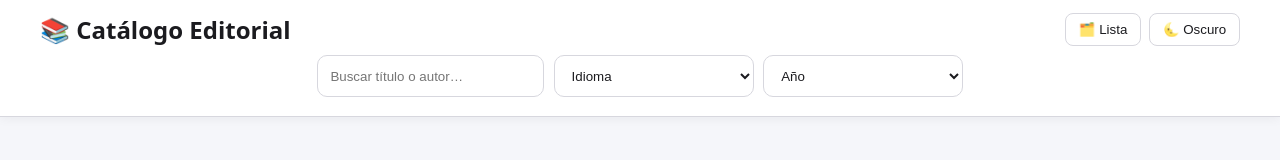
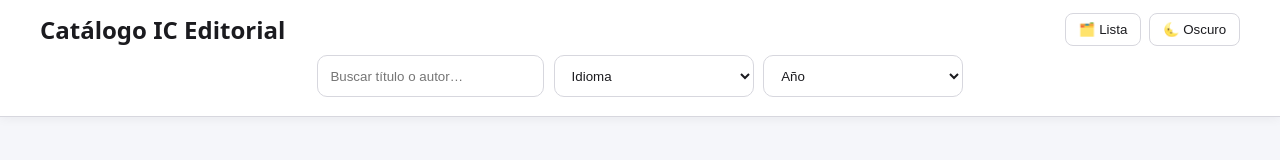
Before and after one commit to sergiorodriguez-design/catalogo-editorial, a plain HTML site: page index.html in a window 1280 px wide. Shown: the top 160 px of the page. Drawn offline with nearby package versions, Linux system fonts and the light colour scheme; no server answers.

Commit message:
Update index.html

```diff
--- a/index.html
+++ b/index.html
@@ -12,7 +12,7 @@
 
   <header>
     <div class="topbar">
-      <h1 class="logo">📚 Catálogo Editorial</h1>
+      <h1 class="logo">Catálogo IC Editorial</h1>
 
       <div class="actions">
         <button id="viewToggle" class="btn" title="Cambiar rejilla/lista">📁 Vista</button>
```
